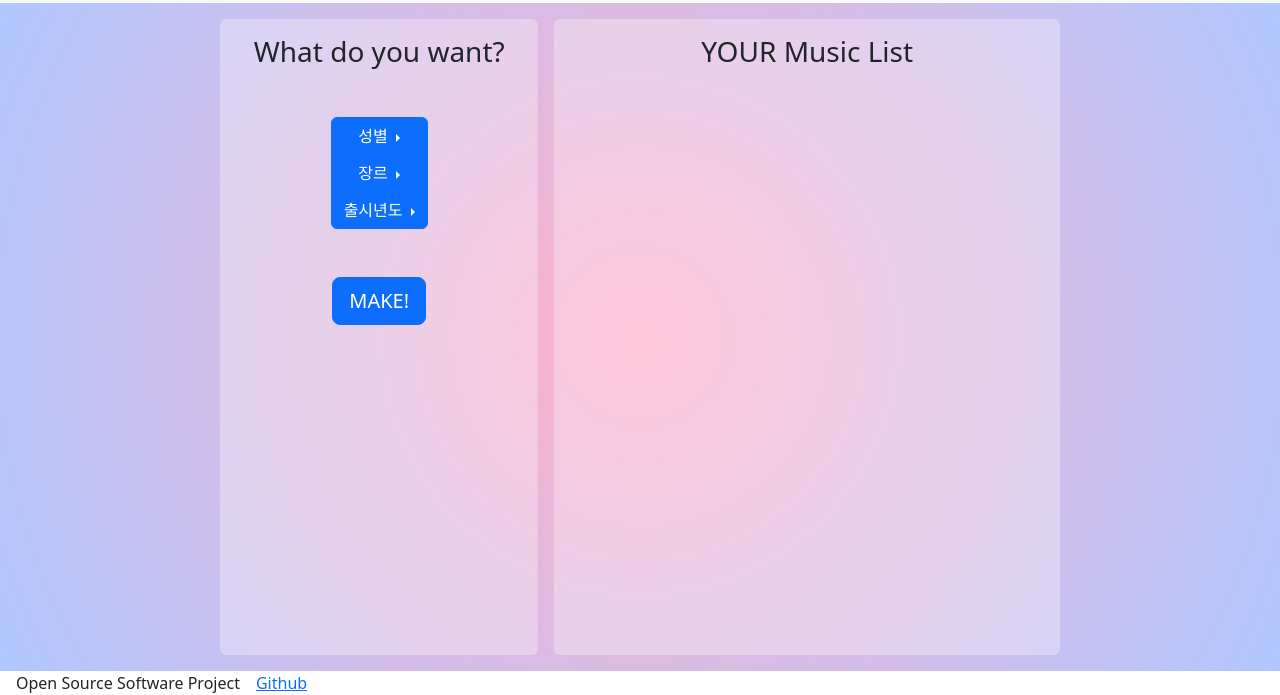
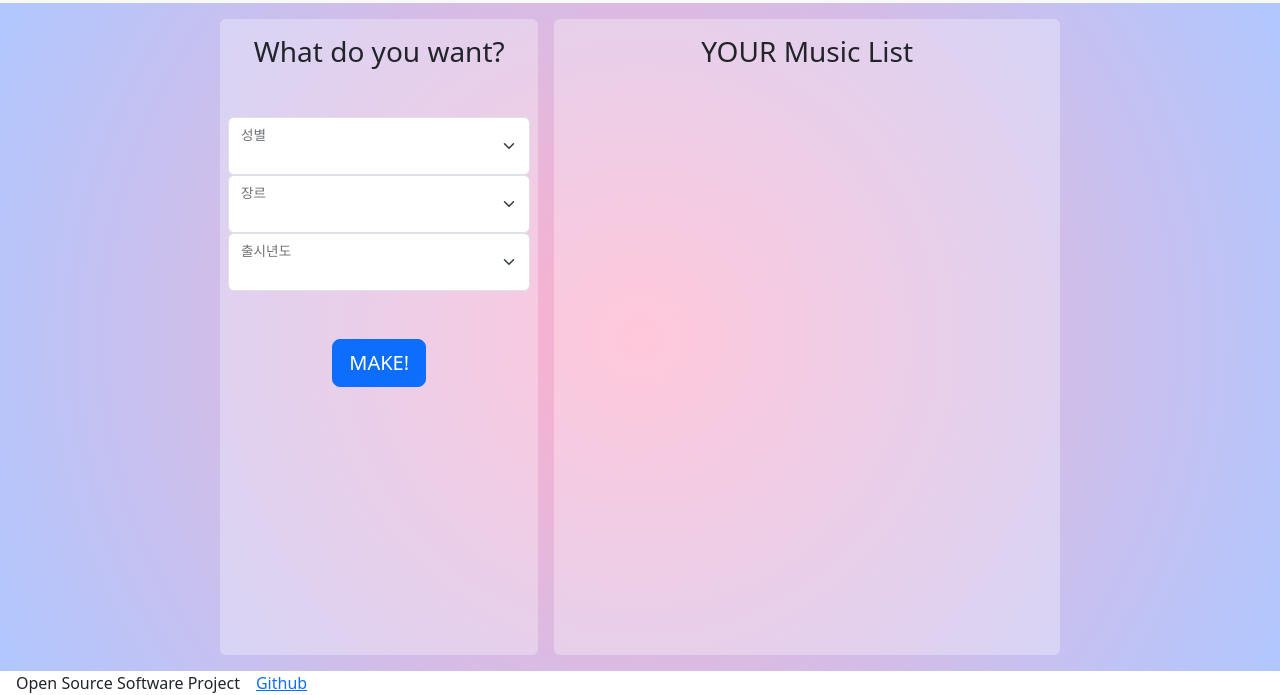
Before and after one commit to dh4m/OPS_1, a plain HTML site: page html/index.html in a window 1280 px wide. Shown: the part 105-800 px from the top of the page. Drawn offline with nearby package versions, Linux system fonts and the light colour scheme.

Commit message:
change button

```diff
--- a/html/index.html
+++ b/html/index.html
@@ -37,45 +37,43 @@
         <h3 class="text-center mt-2 mb-5">What do you want?</h3>
         <div id="music-condition" class="mx-auto d-block text-center mb-5">
           <!--condition list radio, button, etc....-->
-          <div class="btn-group-vertical" role="group" aria-label="Vertical button group">
-            <div class="btn-group dropend" role="group">
-              <button type="button" class="btn btn-primary dropdown-toggle" data-bs-toggle="dropdown"
-                aria-expanded="false">
-                성별
-              </button>
-              <ul class="dropdown-menu">
-                <li><a class="dropdown-item" href="#">남자</a></li>
-                <li><a class="dropdown-item" href="#">여자</a></li>
-              </ul>
+          <div class="form-group">
+            <div class="form-floating">
+              <select class="form-select" id="floatingSelect1" aria-label="Floating label select example">
+                <option selected></option>
+                <option value="1">남자</option>
+                <option value="2">여자</option>
+              </select>
+              <label for="floatingSelect1">성별</label>
             </div>
-            <div class="btn-group dropend" role="group">
-              <button type="button" class="btn btn-primary dropdown-toggle" data-bs-toggle="dropdown"
-                aria-expanded="false">
-                장르
-              </button>
-              <ul class="dropdown-menu">
-                <li><a class="dropdown-item" href="#">발라드</a></li>
-                <li><a class="dropdown-item" href="#">락</a></li>
-                <li><a class="dropdown-item" href="#">힙합</a></li>
-                <li><a class="dropdown-item" href="#">인디</a></li>
-                <li><a class="dropdown-item" href="#">재즈</a></li>
-                <li><a class="dropdown-item" href="#">락발라드</a></li>
-              </ul>
+
+            <div class="form-floating">
+              <select class="form-select" id="floatingSelect2" aria-label="Floating label select example">
+                <option selected></option>
+                <option value="1">발라드</option>
+                <option value="2">인디</option>
+                <option value="3">K-Pop</option>
+                <option value="3">락</option>
+                <option value="3">락발라드</option>
+
+              </select>
+              <label for="floatingSelect2">장르</label>
             </div>
-            <div class="btn-group dropend" role="group">
-              <button type="button" class="btn btn-primary dropdown-toggle" data-bs-toggle="dropdown"
-                aria-expanded="false">
-                출시년도
-              </button>
-              <ul class="dropdown-menu">
-                <li><a class="dropdown-item" href="#">1980년대</a></li>
-                <li><a class="dropdown-item" href="#">1990년대</a></li>
-                <li><a class="dropdown-item" href="#">2000년대</a></li>
-                <li><a class="dropdown-item" href="#">2010년대</a></li>
-                <li><a class="dropdown-item" href="#">2020년대</a></li>
-                <li><a class="dropdown-item" href="#">최신노래</a></li>
-              </ul>
+
+            <div class="form-floating">
+              <select class="form-select" id="floatingSelect2" aria-label="Floating label select example">
+                <option selected></option>
+                <option value="1">1980</option>
+                <option value="2">1990</option>
+                <option value="3">2000</option>
+                <option value="3">2010</option>
+                <option value="3">2020</option>
+                <option value="3">최신곡</option>
+              </select>
+              <label for="floatingSelect2">출시년도</label>
             </div>
+
+            <!-- Add more form-floating elements for additional selects as needed -->
           </div>
         </div>
         <button type="button" id="make-list-button"
```
